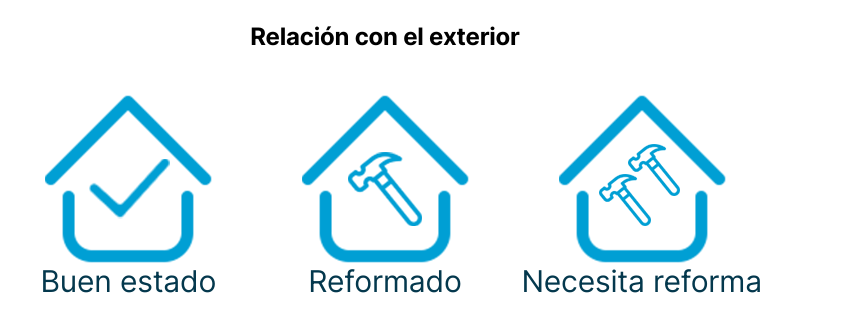
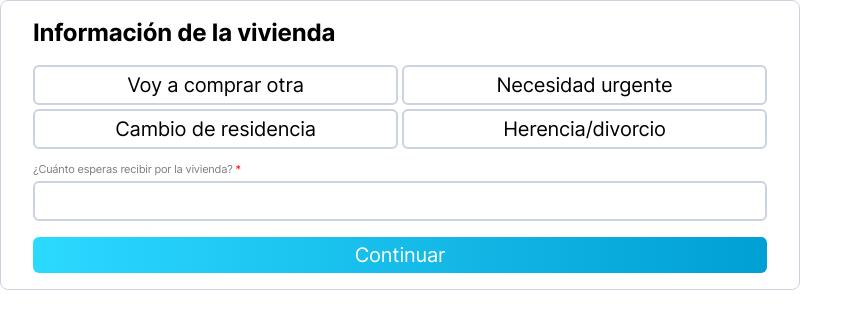
Before and after one commit to InfiniteDesignES/comproinmuebles.com, a React (Vite) app: page /sell in a window 1280 px wide. Shown: the top 332 px of the page, without its empty margins (0-863 px from the left). Built offline with nearby package versions, Linux system fonts and the light colour scheme.

Commit message:
Terminar PorqueVender.jsx

```diff
--- /dev/null
+++ b/src/components/PorqueVender.jsx
@@ -0,0 +1,25 @@
+import { useForm } from "react-hook-form";
+import ToggleButtonsContainer from "./ToggleButtonsContainer";
+
+export default function PorqueVender() {
+    const {
+        register,
+        handleSubmit,
+        formState: { errors }
+    } = useForm()
+
+    return (
+        <form onSubmit={handleSubmit(onsubmit)} className="max-w-[800px] border border-[var(--color-borde)] rounded-lg flex flex-col px-8 py-4">
+            <span className="text-2xl font-bold">Información de la vivienda</span>
+            <ToggleButtonsContainer />
+            <label htmlFor="direccion" className="text-[11px] mt-2">
+                <span className="text-[var(--color-texto-secundario)]">¿Cuánto esperas recibir por la vivienda? <span className="text-[var(--color-rojo)]">*</span></span>
+                <br />
+                <input type="number" {...register("precio", { required: true })} id="precio" className="w-full h-10 pl-4" />
+            </label>
+            {(errors.precio) && (<span className="text-[var(--color-rojo)] text-sm mt-4">Por favor completa todos los campos</span>)}
+            <button type="submit" className="w-full h-9 rounded-md mt-4 text-[var(--blanco)] bg-gradient-to-r from-400 via-600 to-800 bg-pos-0 hover:bg-pos-50 active:bg-pos-100 bg-size-200 transition-all duration-150">Continuar</button>
+        </form>
+
+    )
+}
--- /dev/null
+++ b/src/components/ToggleButton.jsx
@@ -0,0 +1,9 @@
+/* eslint-disable react/prop-types */
+
+export default function ToggleButton({ message, onClick, isActive }) {
+    return (
+        <button className={isActive ? "bg-400 w-full h-10 border-[2px] rounded-md border-[var(--color-borde)] transition-all" : " w-full h-10 border-[2px] rounded-md border-[var(--color-borde)] transition-all"} onClick={onClick}>
+            {message}
+        </button>
+    );
+}
--- /dev/null
+++ b/src/components/ToggleButtonsContainer.jsx
@@ -0,0 +1,28 @@
+import { useState } from 'react';
+import ToggleButton from './ToggleButton';
+
+export default function ToggleButtonsContainer() {
+    // Estado para rastrear el botón activo
+    const [activeButton, setActiveButton] = useState(null);
+
+    // Mensajes para tus botones
+    const buttons = [
+        "Voy a comprar otra",
+        "Necesidad urgente",
+        "Cambio de residencia",
+        "Herencia/divorcio"
+    ];
+
+    return (
+        <div className='w-full grid grid-cols-1 md:grid-cols-2 gap-1 mt-4 text-[var(--color-secundario)]'>
+            {buttons.map((message, index) => (
+                <ToggleButton
+                    key={index}
+                    message={message}
+                    isActive={activeButton === index}
+                    onClick={() => setActiveButton(index)}
+                />
+            ))}
+        </div>
+    );
+}
--- a/src/main.jsx
+++ b/src/main.jsx
@@ -17,6 +17,7 @@ import {
 import EspaciosPrincipales from './components/EspaciosPrincipales.jsx'
 import EspaciosComunes from './components/EspaciosComunes.jsx'
 import EstadoVivienda from './components/EstadoVivienda.jsx'
+import PorqueVender from './components/PorqueVender.jsx'
 
 
 const router = createBrowserRouter([
@@ -26,7 +27,7 @@ const router = createBrowserRouter([
   },
   {
     path: "/sell",
-    element: <EstadoVivienda />,
+    element: <PorqueVender />,
   }
 
 ]);
```
